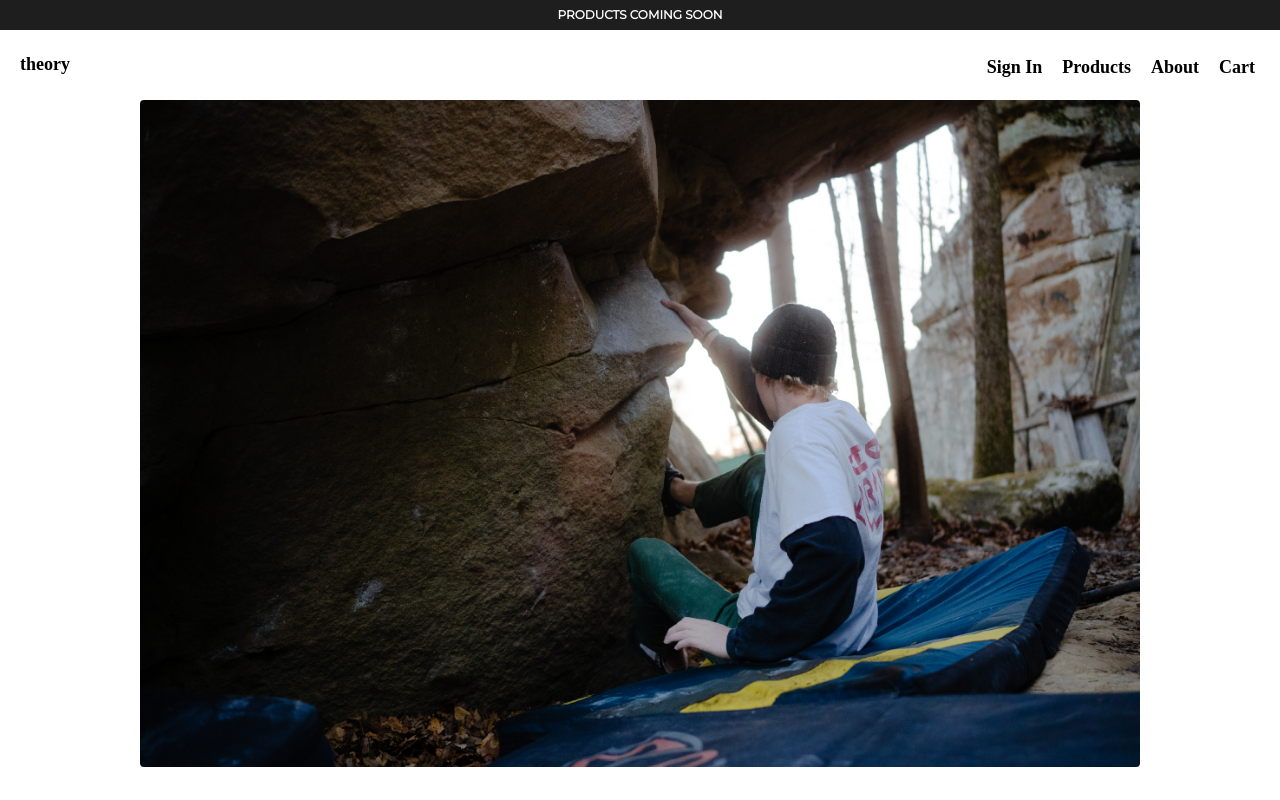
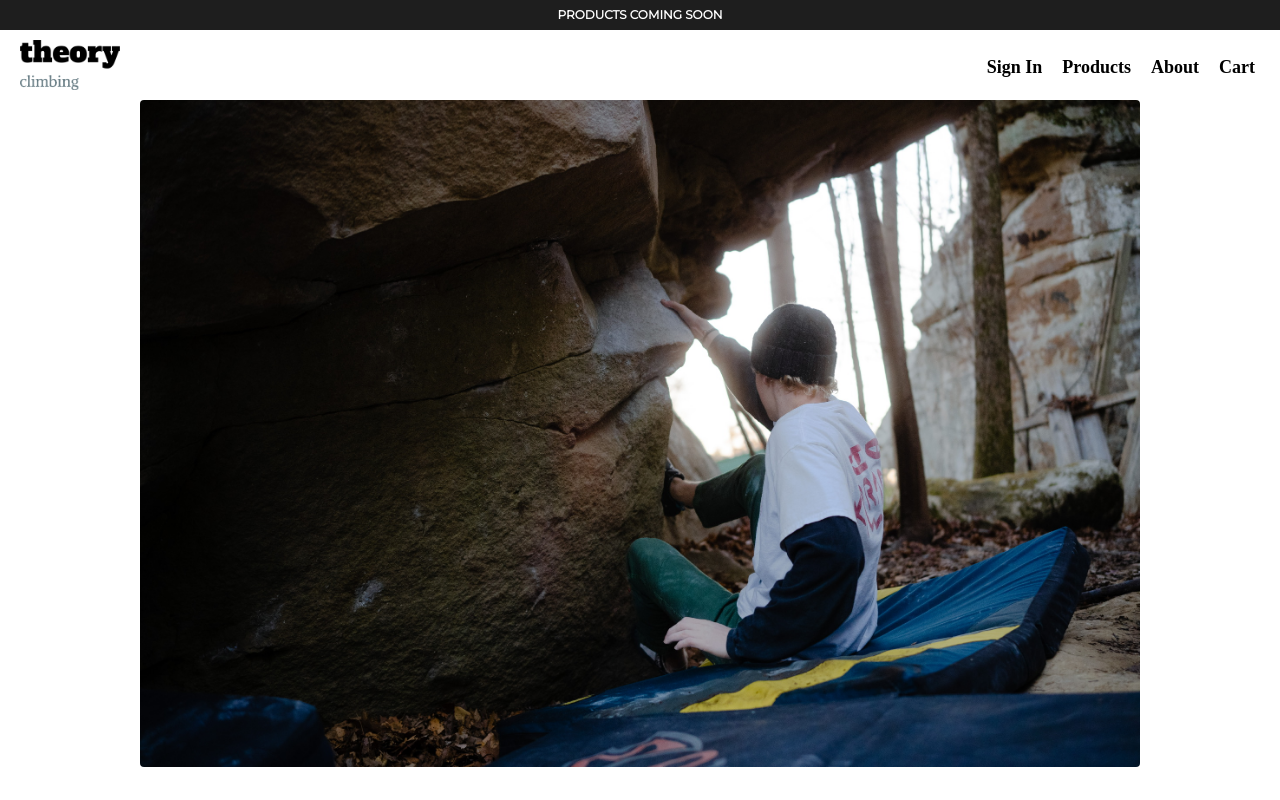
Before and after one commit to thanetate/Theory-Climbing, a Next.js app in the folder my-app/: page / in a window 1280 px wide. Shown: the top 800 px of the page. Built offline with nearby package versions, Linux system fonts and the light colour scheme; no server answers.

Commit message:
logo implementation

```diff
--- a/my-app/app/globals.css
+++ b/my-app/app/globals.css
@@ -55,7 +55,7 @@ header {
   font-family: Nunito Sans;
 }
 #brand {
-  padding-top: 30px;
+  padding-top: 15px;
   font-weight: bold;
   font-size: 18px;
   display: flex;
--- a/my-app/components/header/Menu.tsx
+++ b/my-app/components/header/Menu.tsx
@@ -5,6 +5,7 @@ import Link from "next/link";
 import { useRouter } from "next/navigation";
 import { useEffect, useState } from "react";
 import { signIn, signOut, useSession } from "next-auth/react";
+import Image from "next/image";
 
 export default function Header() {
   const router = useRouter();
@@ -32,7 +33,13 @@ export default function Header() {
 
   return (
     <header>
-      <div id="brand">theory</div>
+      <Image
+        id="brand"
+        src="/icons/logo2.png"
+        alt="logo"
+        width={100}
+        height={50}
+      />
       <nav>
         <ul>
           <li>
```
Also changed, not shown: my-app/public/icons/logo.png (added), my-app/public/icons/logo2.png (added).
